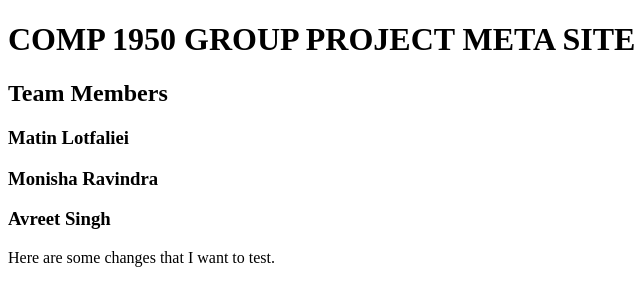
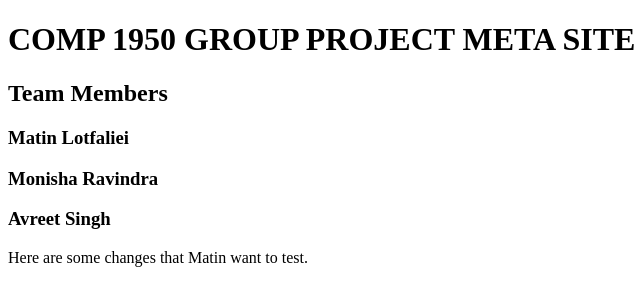
Before and after one commit to Monisha-gif/comp-1950, a plain HTML site: page index.html in a window 1280 px wide. Shown: the full height of the page, 0-640 px from the left. Drawn offline with Linux system fonts and the light colour scheme.

Commit message:
changed body

```diff
--- a/index.html
+++ b/index.html
@@ -4,13 +4,14 @@
 <meta charset="UTF-8">
 <title>Project Meta Site</title>
 </head>
+
+
+<body>
 	<h1> COMP 1950 GROUP PROJECT META SITE</h1>
 	<h2> Team Members</h2>
 	<h3> Matin Lotfaliei</h3>
 	<h3> Monisha Ravindra</h3>
 	<h3> Avreet Singh</h3>
-
-<body>
-    Here are some changes that I want to test.
+    Here are some changes that Matin want to test.
 </body>
 </html>
```
